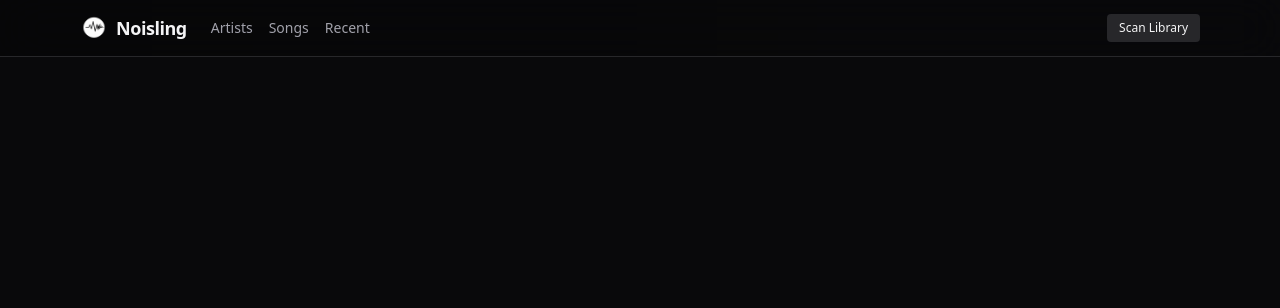
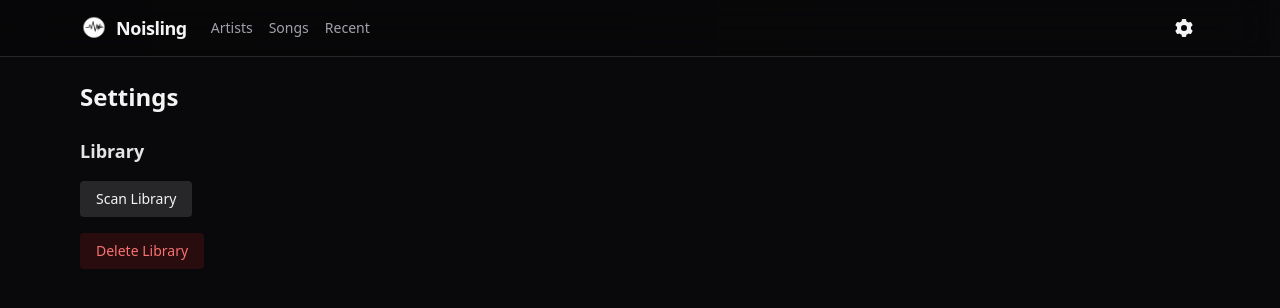
Before and after one commit to pernikov/noisling, a Vue app in the folder client/: page /settings in a window 1280 px wide. Shown: the top 308 px of the page. Built offline with nearby package versions, Linux system fonts and the light colour scheme; no server answers.

Commit message:
Add settings + delete + progress

```diff
--- a/client/src/App.vue
+++ b/client/src/App.vue
@@ -1,15 +1,12 @@
 <script setup>
-import { ref, computed, watch } from 'vue';
-import { useRouter, useRoute } from 'vue-router';
-import { useApi } from './composables/useApi.js';
+import { computed, watch } from 'vue';
+import { useRoute } from 'vue-router';
 import PlayerBar from './components/PlayerBar.vue';
 import SpectrogramVisualizer from './components/SpectrogramVisualizer.vue';
 import { usePlayer } from './composables/usePlayer.js';
 import { useKeyboardShortcuts } from './composables/useKeyboardShortcuts.js';
 import { useAccentColor } from './composables/useAccentColor.js';
 
-const api = useApi();
-const router = useRouter();
 const route = useRoute();
 const { state: playerState } = usePlayer();
 
@@ -26,20 +23,6 @@ const navStyle = computed(() => {
   };
 });
 useKeyboardShortcuts();
-const scanning = ref(false);
-const scanResult = ref(null);
-
-async function scanLibrary() {
-  scanning.value = true;
-  scanResult.value = null;
-  try {
-    scanResult.value = await api.scanLibrary();
-  } catch (err) {
-    scanResult.value = { error: err.message };
-  } finally {
-    scanning.value = false;
-  }
-}
 </script>
 
 <template>
@@ -82,13 +65,15 @@ async function scanLibrary() {
           </div>
         </div>
 
-        <button
-          @click="scanLibrary"
-          :disabled="scanning"
-          class="text-xs px-3 py-1.5 rounded bg-zinc-800 hover:bg-zinc-700 disabled:opacity-50 transition-colors"
+        <router-link
+          to="/settings"
+          class="text-zinc-400 hover:text-zinc-100 transition-colors p-1.5 rounded hover:bg-zinc-800"
+          active-class="!text-zinc-100"
         >
-          {{ scanning ? 'Scanning...' : 'Scan Library' }}
-        </button>
+          <svg xmlns="http://www.w3.org/2000/svg" viewBox="0 0 20 20" fill="currentColor" class="w-5 h-5">
+            <path fill-rule="evenodd" d="M7.84 1.804A1 1 0 0 1 8.82 1h2.36a1 1 0 0 1 .98.804l.331 1.652a6.993 6.993 0 0 1 1.929 1.115l1.598-.54a1 1 0 0 1 1.186.447l1.18 2.044a1 1 0 0 1-.205 1.251l-1.267 1.113a7.047 7.047 0 0 1 0 2.228l1.267 1.113a1 1 0 0 1 .206 1.25l-1.18 2.045a1 1 0 0 1-1.187.447l-1.598-.54a6.993 6.993 0 0 1-1.929 1.115l-.33 1.652a1 1 0 0 1-.98.804H8.82a1 1 0 0 1-.98-.804l-.331-1.652a6.993 6.993 0 0 1-1.929-1.115l-1.598.54a1 1 0 0 1-1.186-.447l-1.18-2.044a1 1 0 0 1 .205-1.251l1.267-1.114a7.05 7.05 0 0 1 0-2.227L1.821 7.773a1 1 0 0 1-.206-1.25l1.18-2.045a1 1 0 0 1 1.187-.447l1.598.54A6.992 6.992 0 0 1 7.51 3.456l.33-1.652ZM10 13a3 3 0 1 0 0-6 3 3 0 0 0 0 6Z" clip-rule="evenodd" />
+          </svg>
+        </router-link>
       </div>
     </nav>
 
--- /dev/null
+++ b/client/src/components/ConfirmModal.vue
@@ -0,0 +1,40 @@
+<script setup>
+defineProps({
+  title: { type: String, default: 'Are you sure?' },
+  message: { type: String, default: '' },
+  confirmLabel: { type: String, default: 'Confirm' },
+  cancelLabel: { type: String, default: 'Cancel' },
+  destructive: { type: Boolean, default: false },
+});
+
+defineEmits(['confirm', 'cancel']);
+</script>
+
+<template>
+  <Teleport to="body">
+    <div class="fixed inset-0 z-50 flex items-center justify-center">
+      <div class="absolute inset-0 bg-black/60 backdrop-blur-sm" @click="$emit('cancel')" />
+      <div class="relative bg-zinc-900 border border-zinc-700 rounded-lg shadow-xl max-w-sm w-full mx-4 p-5">
+        <h3 class="text-lg font-semibold mb-2">{{ title }}</h3>
+        <p class="text-sm text-zinc-400 mb-5">{{ message }}</p>
+        <div class="flex justify-end gap-3">
+          <button
+            @click="$emit('cancel')"
+            class="text-sm px-4 py-2 rounded bg-zinc-800 hover:bg-zinc-700 transition-colors"
+          >
+            {{ cancelLabel }}
+          </button>
+          <button
+            @click="$emit('confirm')"
+            class="text-sm px-4 py-2 rounded transition-colors"
+            :class="destructive
+              ? 'bg-red-600 hover:bg-red-500'
+              : 'bg-zinc-100 text-zinc-900 hover:bg-white'"
+          >
+            {{ confirmLabel }}
+          </button>
+        </div>
+      </div>
+    </div>
+  </Teleport>
+</template>
--- a/client/src/composables/useApi.js
+++ b/client/src/composables/useApi.js
@@ -35,6 +35,7 @@ export function useApi() {
     getRecentTracks: (limit = 20) => request(`/tracks/recent?limit=${limit}`),
     getTrack: (id) => request(`/tracks/${id}`),
     scanLibrary: () => request('/scan', { method: 'POST' }),
+    deleteLibrary: () => request('/library', { method: 'DELETE' }),
     reportPlay: (id) => request(`/tracks/${id}/play`, { method: 'POST' }),
     streamUrl: (id) => `${BASE}/stream/${id}`,
     coverUrl: (filename) => filename ? `${BASE}/covers/${filename}` : '/placeholder.svg',
--- a/client/src/router.js
+++ b/client/src/router.js
@@ -7,6 +7,7 @@ const routes = [
   { path: '/albums/:artist/:album', name: 'album', component: () => import('./views/AlbumView.vue') },
   { path: '/songs', name: 'songs', component: () => import('./views/SongsView.vue') },
   { path: '/recent', name: 'recent', component: () => import('./views/RecentView.vue') },
+  { path: '/settings', name: 'settings', component: () => import('./views/SettingsView.vue') },
 ];
 
 export default createRouter({
--- /dev/null
+++ b/client/src/views/SettingsView.vue
@@ -0,0 +1,102 @@
+<script setup>
+import { ref, onMounted, onUnmounted } from 'vue';
+import { useApi } from '../composables/useApi.js';
+import ConfirmModal from '../components/ConfirmModal.vue';
+
+const api = useApi();
+const scanning = ref(false);
+const scanPercent = ref(null);
+const scanResult = ref(null);
+const deleting = ref(false);
+const showDeleteConfirm = ref(false);
+
+let eventSource = null;
+
+function listenForProgress() {
+  eventSource = new EventSource('/api/events');
+  eventSource.addEventListener('scan-progress', (e) => {
+    const data = JSON.parse(e.data);
+    if (data.phase === 'processing' && data.percent != null) {
+      scanPercent.value = data.percent;
+    } else if (data.phase === 'complete') {
+      scanPercent.value = null;
+    }
+  });
+}
+
+onMounted(() => listenForProgress());
+onUnmounted(() => {
+  eventSource?.close();
+  eventSource = null;
+});
+
+async function scanLibrary() {
+  scanning.value = true;
+  scanPercent.value = 0;
+  scanResult.value = null;
+  try {
+    scanResult.value = await api.scanLibrary();
+  } catch (err) {
+    scanResult.value = { error: err.message };
+  } finally {
+    scanning.value = false;
+    scanPercent.value = null;
+  }
+}
+
+async function deleteLibrary() {
+  showDeleteConfirm.value = false;
+  deleting.value = true;
+  try {
+    await api.deleteLibrary();
+  } catch (err) {
+    console.error('Delete failed:', err);
+  } finally {
+    deleting.value = false;
+  }
+}
+</script>
+
+<template>
+  <div>
+    <h1 class="text-2xl font-bold mb-6">Settings</h1>
+
+    <section class="space-y-4">
+      <h2 class="text-lg font-semibold text-zinc-200">Library</h2>
+      <div class="flex items-center gap-4">
+        <button
+          @click="scanLibrary"
+          :disabled="scanning"
+          class="text-sm px-4 py-2 rounded bg-zinc-800 hover:bg-zinc-700 disabled:opacity-50 transition-colors"
+        >
+          {{ scanning ? `Scanning${scanPercent != null ? ` ${scanPercent}%` : '...'}` : 'Scan Library' }}
+        </button>
+        <span v-if="scanResult && !scanResult.error" class="text-sm text-zinc-400">
+          Scan complete
+        </span>
+        <span v-if="scanResult?.error" class="text-sm text-red-400">
+          {{ scanResult.error }}
+        </span>
+      </div>
+      <div>
+        <button
+          @click="showDeleteConfirm = true"
+          :disabled="deleting"
+          class="text-sm px-4 py-2 rounded bg-red-600/15 text-red-400 hover:bg-red-600/25 disabled:opacity-50 transition-colors"
+        >
+          {{ deleting ? 'Deleting...' : 'Delete Library' }}
+        </button>
+      </div>
+    </section>
+
+    <ConfirmModal
+      v-if="showDeleteConfirm"
+      title="Delete library?"
+      message="This will permanently delete all tracks from the database, remove all cover art, and clear your play statistics. This action cannot be undone."
+      confirm-label="Delete Everything"
+      :destructive="true"
+      @confirm="deleteLibrary"
+      @cancel="showDeleteConfirm = false"
+    />
+  </div>
+</template>
```
Also changed, not shown: 1 other file (tests, documents, lock files or other folders).
